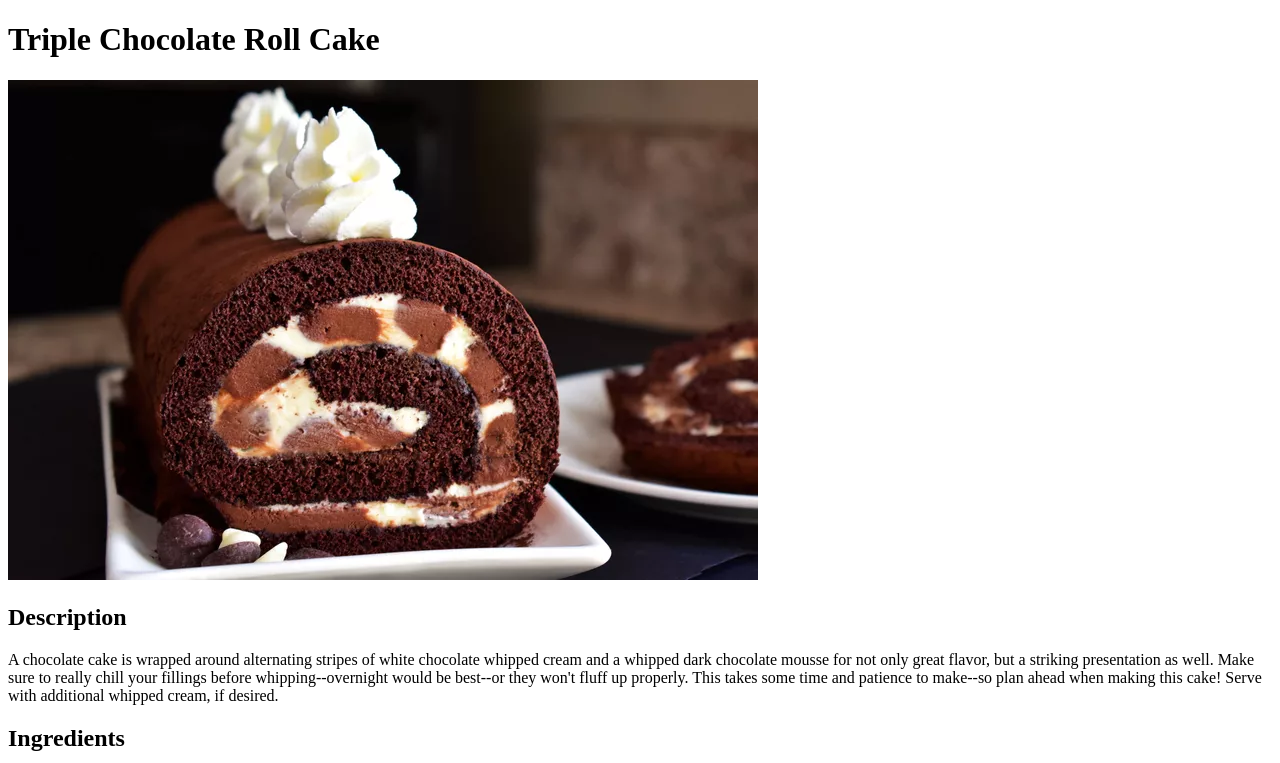
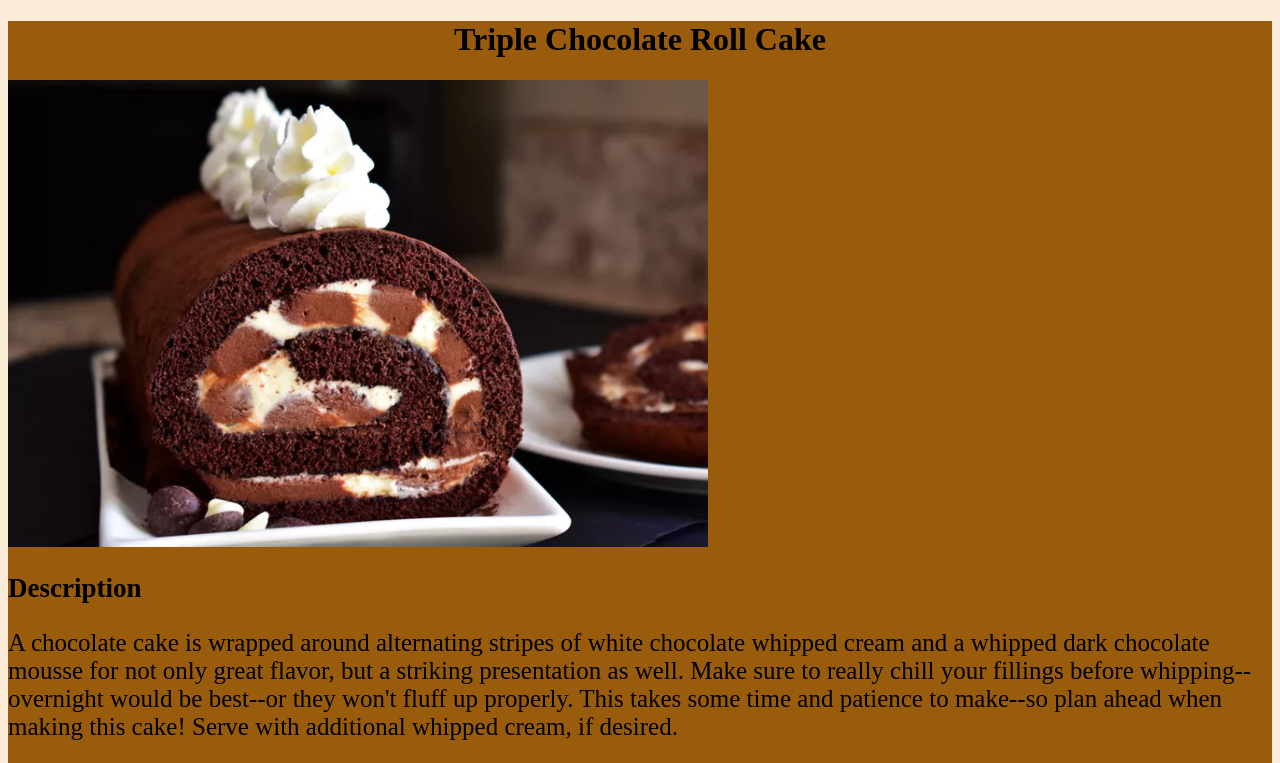
Before and after one commit to Nikhil-Madhusudhanan-25/odin-recipes, a plain HTML site: page recipes/triple-roll-chocolate-cake.html in a window 1280 px wide. Shown: the top 763 px of the page. Drawn offline with Linux system fonts and the light colour scheme.

Commit message:
Apply css to recipe pages

```diff
--- a/recipe-style.css
+++ b/recipe-style.css
@@ -0,0 +1,19 @@
+body{
+    background-color: antiquewhite;
+}
+.container{
+    background-color: rgb(153, 92, 13);
+}
+p, ul, ol{
+    font-size: 25px;
+}
+h1{
+    text-align: center;
+}
+img{
+    width: 700px;
+    height: auto;
+}
+h2{
+    font-size: 27px;
+}
--- a/recipes/triple-roll-chocolate-cake.html
+++ b/recipes/triple-roll-chocolate-cake.html
@@ -5,8 +5,10 @@
     <meta http-equiv="X-UA-Compatible" content="IE=edge">
     <meta name="viewport" content="width=device-width, initial-scale=1.0">
     <title>Triple Chocolate Roll Cake</title>
+    <link rel="stylesheet" href="../recipe-style.css">
 </head>
 <body>
+    <div class="container">
         <h1>Triple Chocolate Roll Cake</h1>
         <img src="../images/triple-roll-chocolate-cake.webp" alt=" Delicious Triple Chocolate Roll Cake">
         <h2>Description</h2>
@@ -57,5 +59,6 @@
             <li>Prepare dark chocolate filling. The dark chocolate will be firm set. Whip the dark chocolate, starting on low speed and working up to medium speed, until mixture crumbles. Beat until the chocolate crumbles begin to become lighter in color and texture, 1 to 2 minutes. Add remaining 3/4 cup heavy cream and beat on medium-high speed until mixture is smooth, light, and fluffy, 1 to 2 minutes. The dark chocolate mixture will be slightly thicker than the white chocolate. Add more heavy cream if necessary to achieve the desired "lightness" and consistency of whipped mousse. Place whipped dark chocolate mousse into a piping bag or zip-top bag with a 1/2-inch hole cut into a corner. Keep refrigerated until ready to use. </li>
             <li> Unroll cooled cake gently and discard parchment paper. Pipe alternating stripes of white chocolate whipped cream and whipped dark chocolate mousse vertically along the 12-inch side of the cake, in stripes about 1/2-inch thick. Continue this vertical pattern along the entirety of the cake, leaving about a 1/2-inch border on all sides. Gently roll the cake back up over the filling (without the parchment) as tightly as possible without breaking the cake until the cake is completely rolled up. Place onto a serving platter and refrigerate until set, at least 1 hour. </li>
         </ol>
+    </div>
 </body>
 </html>
```
Also changed, not shown: recipes/fudge-truffle-cheesecake.html (+3 -0 lines), recipes/white-chocolate-panna.html (+3 -0 lines). Lines whose indentation alone changed are shown as unchanged.
